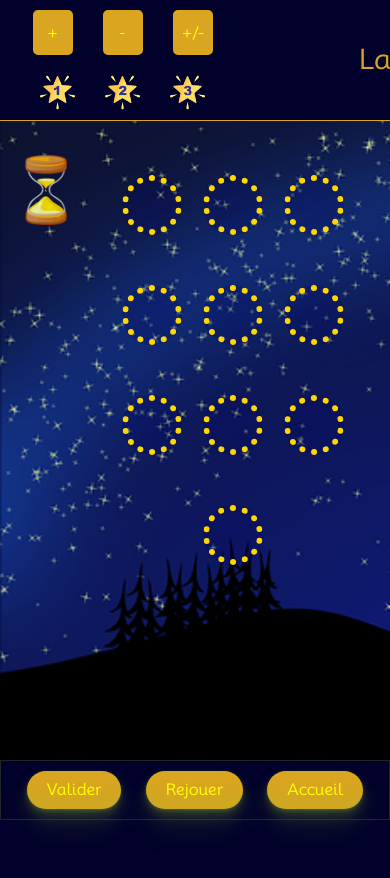
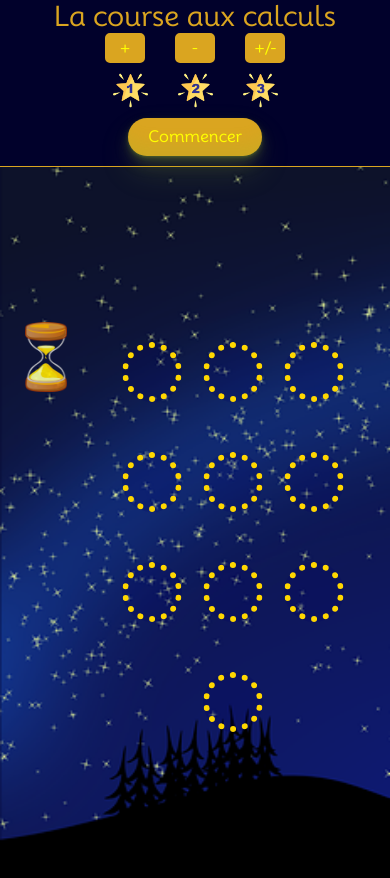
Before and after one commit to fanny-elimar/CALCUL, a plain HTML site: page index.html in a window 390 px wide. Before the commit the page ends 844 px from the top, so only its background shows below. Drawn offline with Linux system fonts and the light colour scheme.

Commit message:
adaptation mobiles

```diff
--- a/assets/CSS/style2.css
+++ b/assets/CSS/style2.css
@@ -55,16 +55,23 @@ body  {
     }
 
 /* header */
-header {
-    position: fixed;
-    width: 1000px;
+@media (width<600px) {
+    .header__container {
+        flex-direction: column;
+    }
+    .header__title {
+        color : goldenrod;
+        text-align: center;
+    }
 }
-
 .header__container {
     background-color: rgb(1, 1, 43);
     border-bottom: 1px solid goldenrod;
+    display: flex;
+    flex-wrap: wrap;
 }
 
+@media (width>=600px) {
 .header__wrapper {
     display: grid;
     grid-template-columns: 3fr 6fr 3fr;
@@ -74,7 +81,6 @@ header {
     padding-top: 10px;
     padding-bottom: 10px;
 }
-
 .header__title {
     color : goldenrod;
     grid-column: 2;
@@ -82,7 +88,12 @@ header {
     display: flex;
     align-items: center;
     justify-content: center;
+    text-align: center;
 }
+}
+
+
+
 
 .header__calc-choice {
     display: flex;
--- a/index.html
+++ b/index.html
@@ -11,7 +11,7 @@
 
 </head>
 <body class="flux">
-    <header class="header">
+    <header class="header flux">
         <div class="header__container flux header__wrapper">
             <div class="header__title">
                 <h1> La course aux calculs</h1>
```
